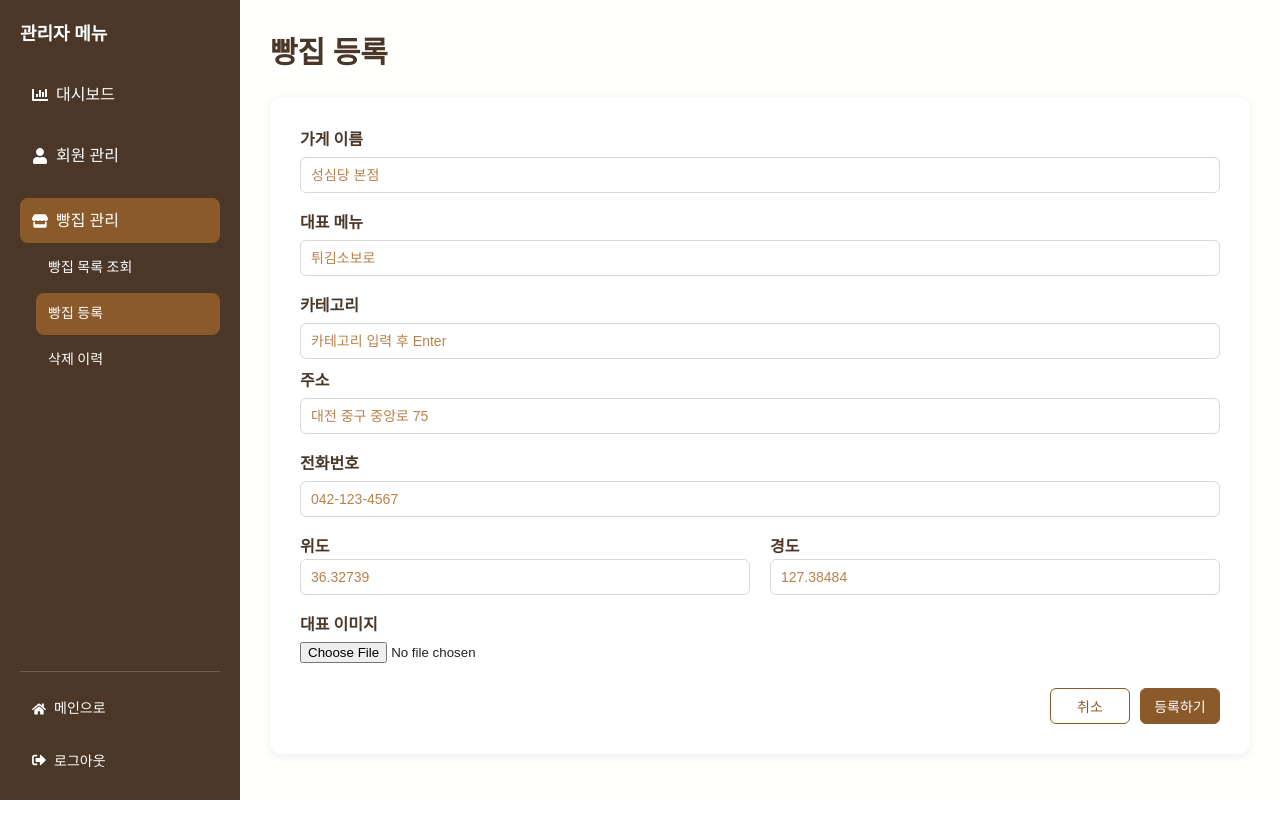
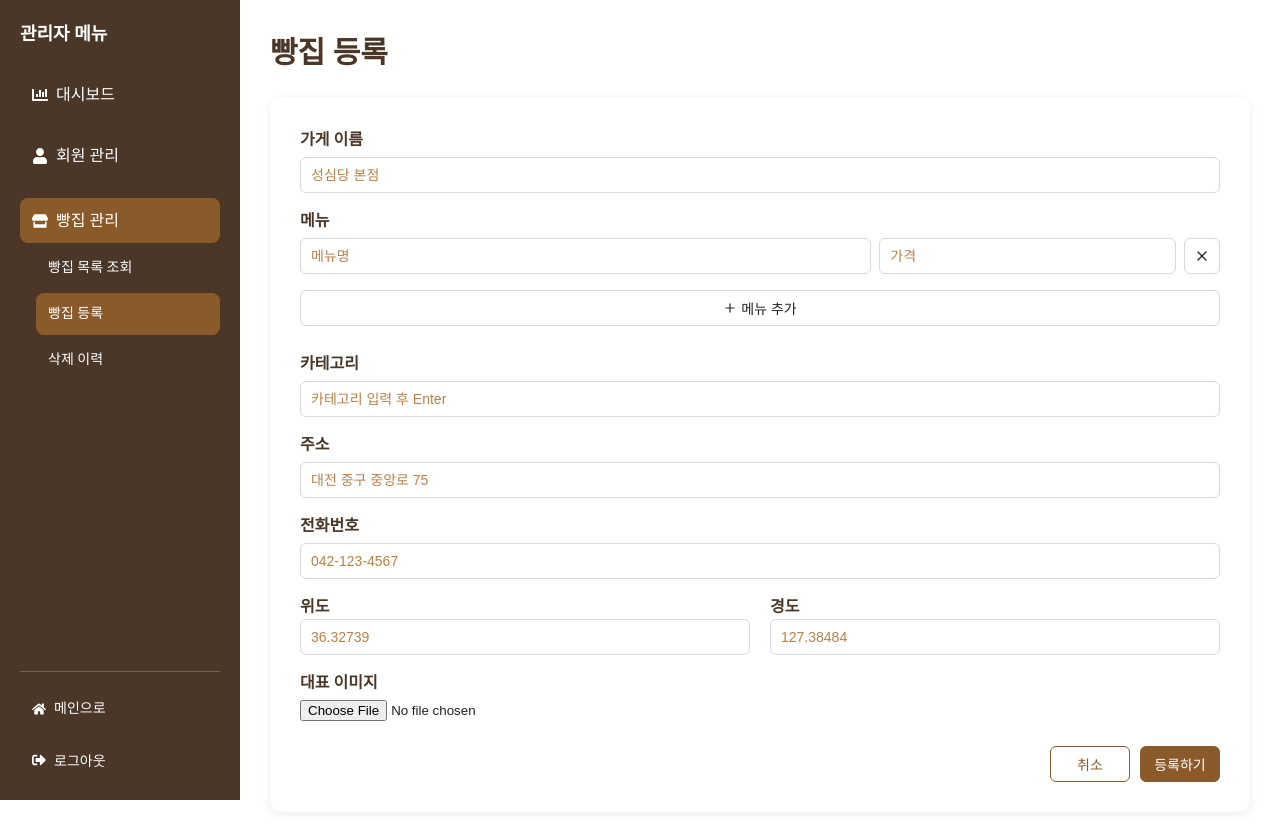
Before and after one commit to sk-y01/daejeon_bread_map, a React (Vite) app: page /admin/bakery/form in a window 1280 px wide. Shown: the top 838 px of the page. Before the commit the page ends 800 px from the top, so only its background shows below. Built offline with nearby package versions, Linux system fonts and the light colour scheme.

Commit message:
feat: 관리자 빵집 등록 메뉴 다중 입력 UI 추가

```diff
--- a/src/pages/admin/bakery/BakeryFormPage.jsx
+++ b/src/pages/admin/bakery/BakeryFormPage.jsx
@@ -16,7 +16,7 @@ import {
   updateBakery,
   fetchBakeryDetail,
 } from '../../../apis/bakeryApi';
-import { FiX } from 'react-icons/fi';
+import { FiX, FiPlus } from 'react-icons/fi';
 
 function BakeryFormPage() {
   const { id } = useParams();
@@ -26,40 +26,29 @@ function BakeryFormPage() {
   /**
    * 기본 폼 데이터
    *
-   * WHY?
-   * - controlled input 구조 유지를 위해 모든 필드를 상태로 관리.
+   * CHANGE:
+   * - menu(string) → menus(array) 구조로 변경
    */
   const [form, setForm] = useState({
     name: '',
-    menu: '',
+    menus: [{ name: '', price: '' }],
     category: [],
     address: '',
     phone: '',
     latitude: '',
     longitude: '',
     image: null,
-    imageUrl: ''
+    imageUrl: '',
   });
 
-  /**
-   * 카테고리 입력용 임시 상태
-   *
-   * WHY?
-   * - Enter / 콤마 입력 기반 태그형 UI를 위해
-   *   실제 category 배열과 분리하여 관리.
-   */
+  // 카테고리 입력용 임시 상태
   const [categoryInput, setCategoryInput] = useState('');
   const [categoryError, setCategoryError] = useState('');
 
-  // preview 상태 검증
-  const [previewUrl, setPreviewUrl] = useState('')
+  // preview 상태
+  const [previewUrl, setPreviewUrl] = useState('');
 
-  /**
-   * 수정 모드일 경우 상세 조회
-   *
-   * WHY?
-   * - 수정 시 기존 데이터를 불러오기 위함.
-   */
+  // 수정 모드일 경우 상세 조회
   useEffect(() => {
     if (isEdit) {
       loadDetail();
@@ -70,17 +59,12 @@ function BakeryFormPage() {
   useEffect(() => {
     return () => {
       if (previewUrl) {
-        URL.revokeObjectURL(previewUrl)
+        URL.revokeObjectURL(previewUrl);
       }
-    }
-  }, [previewUrl])
+    };
+  }, [previewUrl]);
 
-  /**
-   * 상세 조회 API 호출
-   *
-   * WHY?
-   * - 서버 응답을 폼 구조에 맞게 매핑
-   */
+  // 상세 조회 API 호출
   const loadDetail = async () => {
     try {
       const res = await fetchBakeryDetail(id);
@@ -88,13 +72,16 @@ function BakeryFormPage() {
 
       setForm({
         name: data.name ?? '',
-        menu: data.menu ?? '',
+        menus:
+          Array.isArray(data.menus) && data.menus.length > 0
+            ? data.menus
+            : [{ name: '', price: '' }],
         category: Array.isArray(data.category) ? data.category : [],
         address: data.address ?? '',
         phone: data.phone ?? '',
         latitude: data.latitude ?? '',
         longitude: data.longitude ?? '',
-        image: null, // 기존 이미지는 파일로 다시 받지 않음
+        image: null,
         imageUrl: data.image ?? '',
       });
     } catch (err) {
@@ -103,24 +90,42 @@ function BakeryFormPage() {
     }
   };
 
-  /**
-   * 공용 input 값 변경 핸들러
-   *
-   * WHY?
-   * - name 기반으로 하나의 state에서 폼 관리.
-   */
+  // 공용 input 값 변경 핸들러
   const handleChange = (e) => {
     const { name, value } = e.target;
     setForm({ ...form, [name]: value });
   };
 
-  /**
-   * 카테고리 키 입력 처리
-   *
-   * WHY?
-   * - Enter 또는 ',' 입력 시 category 배열에 추가.
-   * - 중복 입력 방지 및 에러 메시지 노출.
-   */
+  // 메뉴 input 변경
+  const handleMenuChange = (index, key, value) => {
+    const updatedMenus = [...form.menus];
+    updatedMenus[index][key] = value;
+
+    setForm({
+      ...form,
+      menus: updatedMenus,
+    });
+  };
+
+  // 메뉴 추가
+  const handleAddMenu = () => {
+    setForm({
+      ...form,
+      menus: [...form.menus, { name: '', price: '' }],
+    });
+  };
+
+  // 메뉴 삭제
+  const handleRemoveMenu = (index) => {
+    if (form.menus.length === 1) return;
+
+    setForm({
+      ...form,
+      menus: form.menus.filter((_, i) => i !== index),
+    });
+  };
+
+  // 카테고리 입력 로직
   const handleCategoryKeyDown = (e) => {
     if (e.key === 'Enter' || e.key === ',') {
       e.preventDefault();
@@ -144,12 +149,7 @@ function BakeryFormPage() {
     }
   };
 
-  /**
-   * 카테고리 삭제
-   *
-   * WHY?
-   * - 잘못 입력된 태그를 즉시 제거할 수 있도록 UX 제공.
-   */
+  // 카테고리 삭제
   const handleRemoveCategory = (target) => {
     setForm({
       ...form,
@@ -157,38 +157,28 @@ function BakeryFormPage() {
     });
   };
 
-  /**
-   * 이미지 업로드 처리
-   *
-   * WHY?
-   * - multipart/form-data 전송을 위해 File 객체 그대로 관리
-   */
+  // 이미지 업로드 처리
   const handleImageChange = (e) => {
     const file = e.target.files?.[0];
     if (!file) return;
 
     if (!file.type.startsWith('image/')) {
-      alert('이미지 파일 업로드만 가능합니다.')
-      e.target.value = ''
-
+      alert('이미지 파일 업로드만 가능합니다.');
+      e.target.value = '';
       return;
     }
 
-    // 용량 제한 (3MB)
     const maxSize = 3 * 1024 * 1024;
     if (file.size > maxSize) {
-      alert('이미지 용량은 최대 3MB 이하만 가능합니다.')
-      e.target.value = ''
-
+      alert('이미지 용량은 최대 3MB 이하만 가능합니다.');
+      e.target.value = '';
       return;
     }
 
-    // 이전 Preview URL revoke (메모리 누수 방지)
     setPreviewUrl((prev) => {
-      if (prev) URL.revokeObjectURL(prev)
-
-      return URL.createObjectURL(file)
-    })
+      if (prev) URL.revokeObjectURL(prev);
+      return URL.createObjectURL(file);
+    });
 
     setForm((prev) => ({
       ...prev,
@@ -196,23 +186,24 @@ function BakeryFormPage() {
     }));
   };
 
-  /**
-   * 등록 / 수정 요청
-   *
-   * WHY?
-   * - 이미지 파일 포함 전송을 위해 FormData 사용
-   */
+  // 등록 / 수정 요청
   const handleSubmit = async () => {
     try {
       const formData = new FormData();
 
       formData.append('name', form.name);
-      formData.append('menu', form.menu);
       formData.append('address', form.address);
       formData.append('phone', form.phone);
       formData.append('latitude', form.latitude);
       formData.append('longitude', form.longitude);
 
+      // 메뉴 배열 전송
+      form.menus.forEach((menu, index) => {
+        formData.append(`menus[${index}].name`, menu.name);
+        formData.append(`menus[${index}].price`, menu.price);
+      });
+
+      // 카테고리 전송
       form.category.forEach((item) => {
         formData.append('category', item);
       });
@@ -249,13 +240,44 @@ function BakeryFormPage() {
           placeholder="성심당 본점"
         />
 
-        <label>대표 메뉴</label>
-        <input
-          name="menu"
-          value={form.menu}
-          onChange={handleChange}
-          placeholder="튀김소보로"
-        />
+        <label>메뉴</label>
+        <div className="BakeryForm__menu">
+          {form.menus.map((menu, index) => (
+            <div key={index} className="BakeryForm__menu-row">
+              <input
+                value={menu.name}
+                onChange={(e) =>
+                  handleMenuChange(index, 'name', e.target.value)
+                }
+                placeholder="메뉴명"
+              />
+              <input
+                value={menu.price}
+                onChange={(e) =>
+                  handleMenuChange(index, 'price', e.target.value)
+                }
+                placeholder="가격"
+              />
+              <button
+                type="button"
+                className="btn btn__light BakeryForm__menu-remove"
+                onClick={() => handleRemoveMenu(index)}
+                aria-label="remove menu"
+              >
+                <FiX />
+              </button>
+            </div>
+          ))}
+
+          <button
+            type="button"
+            className="btn btn__light BakeryForm__menu-add"
+            onClick={handleAddMenu}
+          >
+            <FiPlus />
+            메뉴 추가
+          </button>
+        </div>
 
         <label>카테고리</label>
         <div className="BakeryForm__category-input">
@@ -272,7 +294,6 @@ function BakeryFormPage() {
               </button>
             </span>
           ))}
-
           <input
             value={categoryInput}
             onChange={(e) => {
@@ -314,7 +335,6 @@ function BakeryFormPage() {
               placeholder="36.32739"
             />
           </div>
-
           <div>
             <label>경도</label>
             <input
@@ -327,14 +347,14 @@ function BakeryFormPage() {
         </div>
 
         <label>대표 이미지</label>
-        <input type="file" accept='image/*' onChange={handleImageChange} />
+        <input type="file" accept="image/*" onChange={handleImageChange} />
 
-        {(previewUrl || form.image) && (
+        {(previewUrl || form.imageUrl) && (
           <img
             src={
               previewUrl
-              ? previewUrl
-              : (form.imageUrl.startsWith('http'))
+                ? previewUrl
+                : form.imageUrl.startsWith('http')
                 ? form.imageUrl
                 : `${import.meta.env.VITE_LOCAL_URL}/${form.imageUrl}`
             }
--- a/src/styles/admin/_bakery-form.scss
+++ b/src/styles/admin/_bakery-form.scss
@@ -1,4 +1,3 @@
-// 반응형 완료
 @use "sass:map";
 @use "../color" as *;
 @use "../common/mixins" as *;
@@ -36,7 +35,7 @@
       border: 1px solid map.get($border-colors, "default");
       border-radius: 6px;
       font-size: 1.4rem;
-      margin-bottom: 1.2rem;
+      margin-bottom: 1rem;
 
       &::placeholder {
         color: map.get($colors, "placeholder");
@@ -61,7 +60,7 @@
     }
   }
 
-  // 이미지 미리보기 영역
+  // 이미지 미리보기
   &__preview {
     width: 180px;
     height: 180px;
@@ -108,7 +107,7 @@
   gap: 0.6rem;
   height: 3.6rem;
   padding: 0 0.8rem;
-  margin-bottom: .4rem;
+  margin-bottom: 1rem;
 
   border: 1px solid map.get($border-colors, "default");
   border-radius: 6px;
@@ -134,11 +133,10 @@
   }
 }
 
-// 카테고리 태그 영역
+// 카테고리 태그
 .BakeryForm__category-tag {
   display: inline-flex;
   align-items: center;
-  justify-content: center;
   gap: 0.2rem;
   padding: 0.2rem 0.6rem .2rem 1rem;
   border-radius: 14px;
@@ -147,9 +145,6 @@
   color: map.get($colors, "point");
 
   .tag-remove {
-    display: inline-flex;
-    align-items: center;
-    justify-content: center;
     border: none;
     background: transparent;
     cursor: pointer;
@@ -170,7 +165,58 @@
 .BakeryForm__category-error {
   font-size: 1.4rem;
   color: map.get($colors, "sub");
-  margin-bottom: 1.2rem;
+  margin-bottom: 1rem;
+}
+
+// 메뉴 입력 영역
+.BakeryForm__menu {
+  display: flex;
+  flex-direction: column;
+  gap: 0.6rem;
+  margin-bottom: 1rem;
+}
+
+// 메뉴 입력 row
+.BakeryForm__menu-row {
+  display: flex;
+  align-items: flex-start;
+  gap: 0.8rem;
+
+  input {
+    margin-bottom: 0;
+  }
+
+  input:nth-of-type(1) {
+    flex: 2;
+  }
+
+  input:nth-of-type(2) {
+    flex: 1;
+  }
+}
+
+// 메뉴 삭제 버튼 (취소 버튼 톤 유지, 정사각형)
+.BakeryForm__menu-remove {
+  padding: 0;
+  min-width: 3.6rem;
+  height: 3.6rem;
+
+  display: inline-flex;
+  align-items: center;
+  justify-content: center;
+
+  svg {
+    width: 1.6rem;
+    height: 1.6rem;
+  }
+}
+
+// 메뉴 추가 버튼
+.BakeryForm__menu-add {
+  margin-bottom: 1rem;
+  display: inline-flex;
+  align-items: center;
+  gap: 0.4rem;
 }
 
 /* Tablet */
@@ -198,4 +244,26 @@
       width: 100%;
     }
   }
+
+  // 모바일에서 메뉴 영역 하단 여백 제거
+  .BakeryForm__menu {
+    margin-bottom: 0;
+  }
+
+  .BakeryForm__menu-row {
+    display: grid;
+    grid-template-columns: 1fr auto;
+    grid-template-areas:
+      "name name"
+      "price remove";
+    gap: 0.8rem;
+
+    input:nth-of-type(1) {
+      grid-area: name;
+    }
+
+    input:nth-of-type(2) {
+      grid-area: price;
+    }
+  }
 }
```
